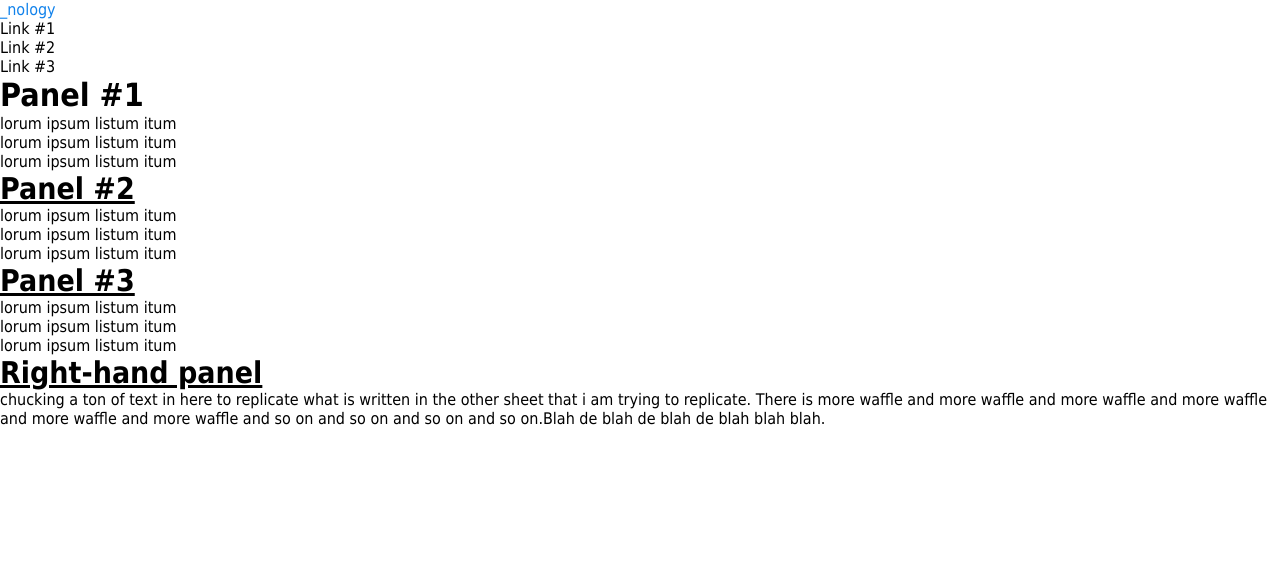
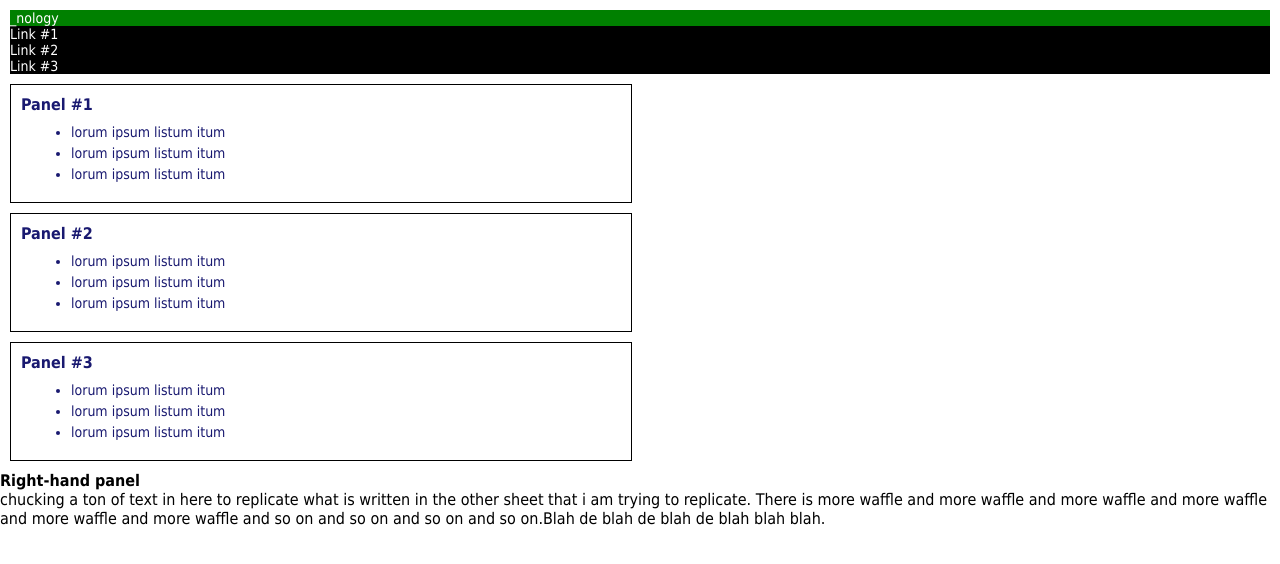
Before and after one commit to EmmaOyetey/nology-coursework, a plain HTML site: page 02-Web-fundamentals/development/flexbox-challenge1/index.html in a window 1280 px wide. Drawn offline with Linux system fonts and the light colour scheme; files that its build step writes are made by us from their sources.

Commit message:
panels styles. first attempt at navbar using lists

```diff
--- a/02-Web-fundamentals/development/flexbox-challenge1/index.html
+++ b/02-Web-fundamentals/development/flexbox-challenge1/index.html
@@ -4,15 +4,12 @@
     <meta charset="UTF-8" />
     <meta name="viewport" content="width=device-width, initial-scale=1.0" />
     <title>Flexbox Sandbox</title>
-    <link rel="stylesheet" href="styles.css" />
+    <link rel="stylesheet" href="stlye.css" />
   </head>
 
   <nav>
-    <ul id="nology">
-      <li>_nology</li>
-    </ul>
-
-    <ul id="links">
+    <ul id="navigation-bar">
+      <li><span>_nology</span></li>
       <li>Link #1</li>
       <li>Link #2</li>
       <li>Link #3</li>
@@ -24,11 +21,11 @@
         <div class="panel">
             <h1>Panel #1</h1>
             <ul>
-            <li>lorum ipsum listum itum</li>
-            <li>lorum ipsum listum itum</li>
-            <li>lorum ipsum listum itum</li>
+                <li>lorum ipsum listum itum</li>
+                <li>lorum ipsum listum itum</li>
+                <li>lorum ipsum listum itum</li>
             </ul>
-        <div>
+        </div>
 
         <div class="panel">
             <h2>Panel #2</h2>
--- a/02-Web-fundamentals/development/flexbox-challenge1/stlye.css
+++ b/02-Web-fundamentals/development/flexbox-challenge1/stlye.css
@@ -4,7 +4,7 @@
     font-family: Tahoma, Verdana, sans-serif;
 }
 
-*::selection {                                  /* selection is when the user highlights. because we used * this applies to anywhere on the page so when the user highlights the background becomes blue and the text white */
+*::selection {         /* changing style when user highlights any content */
     color: white;
     background-color: #1182eb;
 }
@@ -19,9 +19,31 @@ h1, h2, h3, h4 {
     font-size: 16px ;
 }
 
-#nology {                                /*to acess an id use a #*/
-    list-style-type: none;                      /*removes the bullet points from the list */
+#navigation-bar {
+    list-style-type: none;
+    background-color: black;
+    color: white;
+    margin: 10px; /* Reset margin to remove default space */
+    padding: 0; /* Reset padding to remove default space */
+    font-size: 14px;
 }
+
+.navigation-bar ul li {
+    list-style-type: none; /* Set the desired list style type */
+    padding: 10px;
+    margin: 10px;
+}
+
+#navigation-bar li span {
+    /* Set span to block and width to 100% */
+    display: block;
+    width: 100%;
+    text-decoration: none;
+    background-color: green; /* Background color to green */
+    color: white;
+    width: auto;
+  }
+
 
 .panel {
     width: 600px;
@@ -35,8 +57,10 @@ h1, h2, h3, h4 {
 }
 
 .panel ul {
+    font-size: 14px;
     margin: 10px; /* Reset margin to remove default space */
     padding: 0; /* Reset padding to remove default space */
+    padding-left: 40px; /* Add padding to move bullets to the right */
 }
 
 .panel ul li {
```
